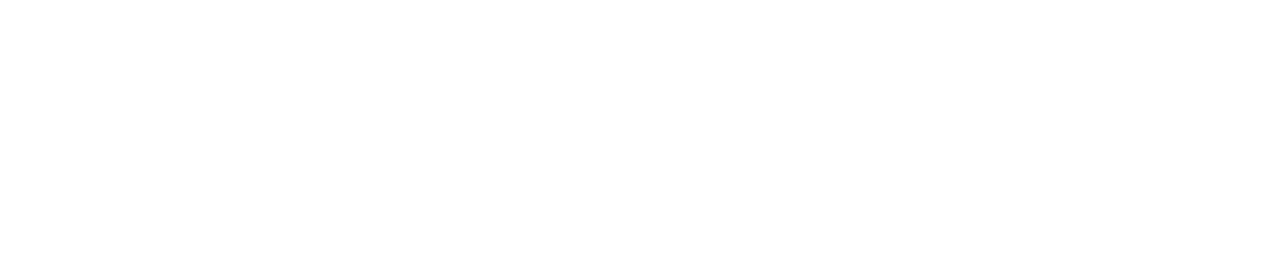
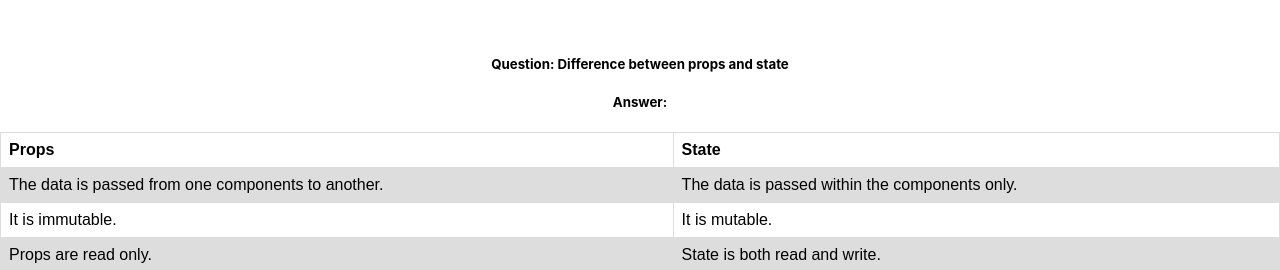
Before and after one commit to CsdSreekanta/create-digital-watch, a React (Create React App) app: page / in a window 1280 px wide. Shown: the part 2593-2863 px from the top of the page. Before the commit the page ends 2607 px from the top, so only its background shows below. Built offline with nearby package versions, Linux system fonts and the light colour scheme.

Commit message:
second question answer completed

```diff
--- /dev/null
+++ b/src/components/Question/Question.css
@@ -0,0 +1,15 @@
+table {
+    font-family: arial, sans-serif;
+    border-collapse: collapse;
+    width: 100%;
+  }
+
+  td, th {
+    border: 1px solid #dddddd;
+    text-align: left;
+    padding: 8px;
+  }
+
+  tr:nth-child(even) {
+    background-color: #dddddd;
+  }
--- a/src/components/Question/Question.js
+++ b/src/components/Question/Question.js
@@ -1,4 +1,5 @@
 import React from 'react';
+import './Question.css'
 
 const Question = () => {
     return (
@@ -6,7 +7,30 @@
             <h5>Question: How react work?</h5>
             <p>Answer: React basically maintain a tree for us. React stores Virtual DOM trees in the memory. By doing so react can apply updates to specific parts of the data tree, which is faster than re-rendering  the entirely of the DOM tree. Whenever  there's a change in data,  React JS will generate a new virtual DOM tree and compare it with the previous one to find  the quickest possible way to implement changes in the real DOM. Rendering the updates version takes less time and uses fewer resources.The practice greatly benefits large projects with intense user interaction.
 </p>
+<br></br>
+<h5>Question: Difference between props and state</h5>
+<h5>Answer:</h5>
+<table>
+  <tr>
+    <th>Props</th>
+    <th>State</th>
 
+  </tr>
+  <tr>
+    <td>The data is passed from one components to another.</td>
+    <td>The data is passed within the components only.</td>
+
+  </tr>
+  <tr>
+    <td>It is  immutable.</td>
+    <td>It is mutable.</td>
+
+  </tr>
+  <tr>
+    <td>Props are read only.</td>
+    <td>State is both read and write.</td>
+  </tr>
+</table>
         </div>
     );
 };
```
